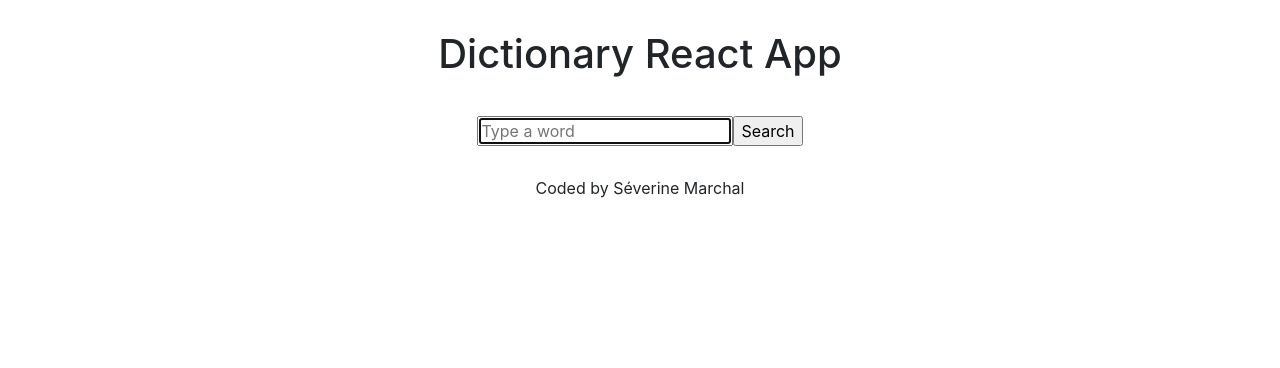
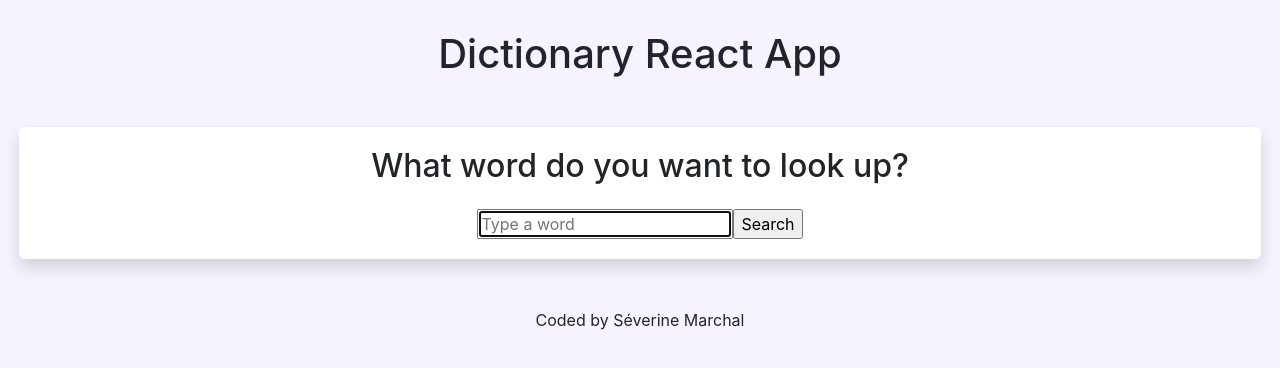
Before and after one commit to marchalseverine/dictionary-project, a React (Create React App) app: page / in a window 1280 px wide. Shown: the top 368 px of the page. Built offline with nearby package versions, Linux system fonts and the light colour scheme.

Commit message:
added design

```diff
--- a/src/App.css
+++ b/src/App.css
@@ -7,3 +7,8 @@ footer{
   text-align: center;
   padding-top: 30px;
 }
+
+body {
+  background-color: #F7F3FE;
+
+}
--- a/src/Dictionary.css
+++ b/src/Dictionary.css
@@ -1,3 +1,12 @@
-.search-engine{
+.form-box{
  text-align: center;
+ background-color: #fff;
+    border-radius: 6px;
+    padding: 30px;
+    margin: 19px;
 }
+
+.dictionary div {
+    padding: 20px;
+
+}
--- a/src/Dictionary.js
+++ b/src/Dictionary.js
@@ -26,11 +26,14 @@ console.log(response.data[0].meanings[0].definitions[0].definition);
     }
 
     return (
-        <div>
+        <div className ="dictionary">
+<div className="form-box shadow">
+<h2 className="mb-4">What word do you want to look up?</h2>
             <form className="search-engine" onSubmit ={search}>
                 <input type="search" placeholder="Type a word" autoFocus="on" onChange={handleKeyWordChange}/>
                 <input type ="submit" value="Search" />
             </form>
+            </div>
             <Result result ={result}/>
         </div>
     )
--- /dev/null
+++ b/src/Phonetics.css
@@ -0,0 +1,17 @@
+.phonetics{
+    display: inline;
+    text-align: left;
+}
+
+.phonetic-text{
+    margin-left: 20px;
+}
+
+.btn-phonetic {
+    color: #7B4BEF;
+    border: 1px solid #7B4BEF;
+    padding: 10px;
+    border-radius: 10px;
+    text-decoration: none;
+    text-align: center;
+}
--- a/src/Phonetics.js
+++ b/src/Phonetics.js
@@ -1,14 +1,16 @@
 import React from "react";
-
+import "./Phonetics.css";
 
 export default function Phonetic (props){
     console.log(props.phonetics);
 return (
 
     <div className="phonetic">
-        <a href={props.phonetics.audio} rel="noreferrer" target ="_blank" className="btn btn-dark shadow"> Listen </a>
-        <br />
-        {props.phonetics.text}
+
+        <a href={props.phonetics.audio} rel="noreferrer" target ="_blank" className="btn-phonetic"> Listen </a>
+
+      <span className="phonetic-text">  {props.phonetics.text} </span>
+
     </div>
 )
 }
--- /dev/null
+++ b/src/Result.css
@@ -0,0 +1,4 @@
+.word, .meaning {
+    background-color: #fff;
+    border-radius: 6px;
+}
--- a/src/Result.js
+++ b/src/Result.js
@@ -1,26 +1,30 @@
 import React from "react";
 import Meaning from "./Meaning";
 import Phonetics from "./Phonetics";
+import "./Result.css";
 
 export default function Result (props){
     console.log(props.result);
    if (props.result){
     return (
     <div className="result">
-        <h1>{props.result.word} </h1>
+        <div className ="word shadow">
+        <h1 className="text-capitalize">{props.result.word} </h1>
 
     {props.result.phonetics.map(function(phonetic, index){
         return (
             <div key ={index}>
             <Phonetics phonetics={phonetic}/></div>
         )
+
     })}
+    </div>
 
 
 
         {props.result.meanings.map(function(meaning, index){
             return (
-            <div key={index}>
+            <div className="meaning shadow mt-5" key={index}>
                <Meaning meaning={meaning} />
             </div>
         );
```
